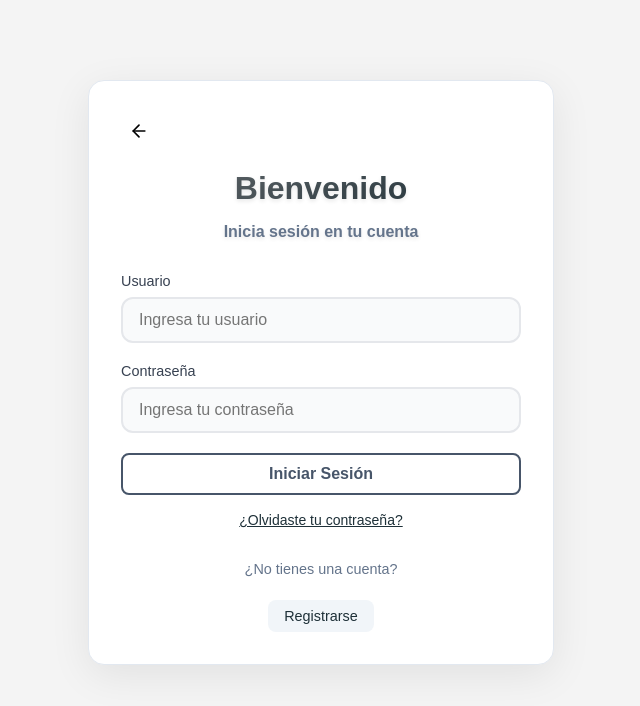
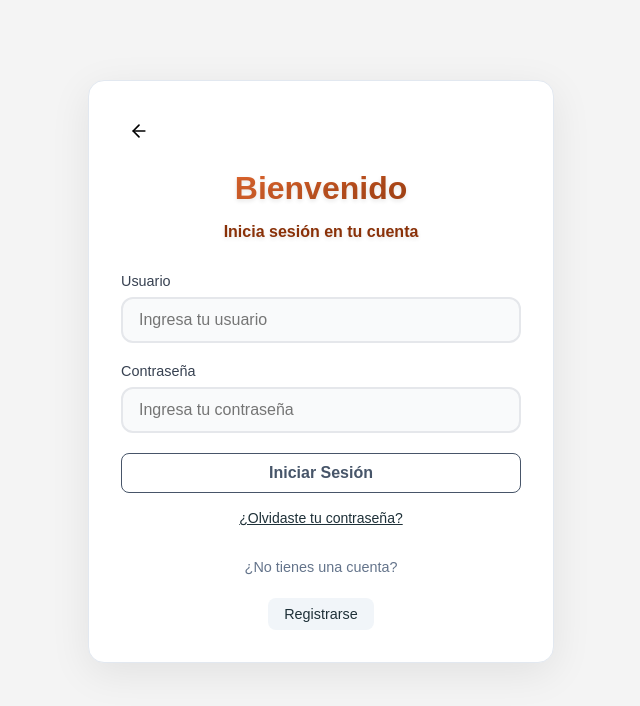
Before and after one commit to tobiasderene/guincho, a React (Create React App) app: page /iniciarsesion in a window 1280 px wide. Shown: the top 706 px of the page, without its empty margins (319-959 px from the left). Built offline with nearby package versions, Linux system fonts and the light colour scheme.

Commit message:
Cambio de colores

```diff
--- a/src/styles/BotonPlus.css
+++ b/src/styles/BotonPlus.css
@@ -42,7 +42,7 @@
   display: flex;
   align-items: center;
   justify-content: center;
-  background: linear-gradient(135deg, #6c7174, #1e3038);
+  background: linear-gradient(135deg, #ff7a3c, #893007);
   box-shadow: 0 4px 12px rgba(25, 55, 68, 0.3);
   transform: translateY(0) scale(1);
 }
--- a/src/styles/Login.css
+++ b/src/styles/Login.css
@@ -12,7 +12,7 @@
 .logo h1 {
   font-size: 2rem;
   font-weight: 800;
-  background: linear-gradient(135deg, #6c7174, #1e3038);
+  background: linear-gradient(135deg, #ff7a3c, #893007);
   -webkit-background-clip: text;
   -webkit-text-fill-color: transparent;
   background-clip: text;
@@ -21,7 +21,7 @@
 
 .logo p {
   font-size: 1rem;
-  color: #64748b;
+  color: #893007;
   margin-bottom: 2rem;
 }
 
@@ -29,7 +29,7 @@
   width: 100%;
   padding: 0.75rem;
   font-size: 1rem;
-  background: linear-gradient(135deg, #6c7174, #1e3038);
+  background: linear-gradient(135deg, #ff7a3c, #893007);
   color: white;
   font-weight: 600;
   border: none;
@@ -39,12 +39,13 @@
 }
 
 .login-btn:hover:not(:disabled) {
-  background: linear-gradient(135deg, #556064, #162328);
+  background: linear-gradient(135deg, #ff7a3c, #893007);
 }
 
 .login-btn:disabled {
   background: #cbd5e1;
   cursor: not-allowed;
+
 }
 
 .form-links {
@@ -220,7 +221,7 @@
 
 .login-btn {
     background: transparent;
-    border: 2px solid #475569;
+    border: 1px solid #475569;
     color: #475569;
     padding: 10px 20px;
     border-radius: 8px;
```
